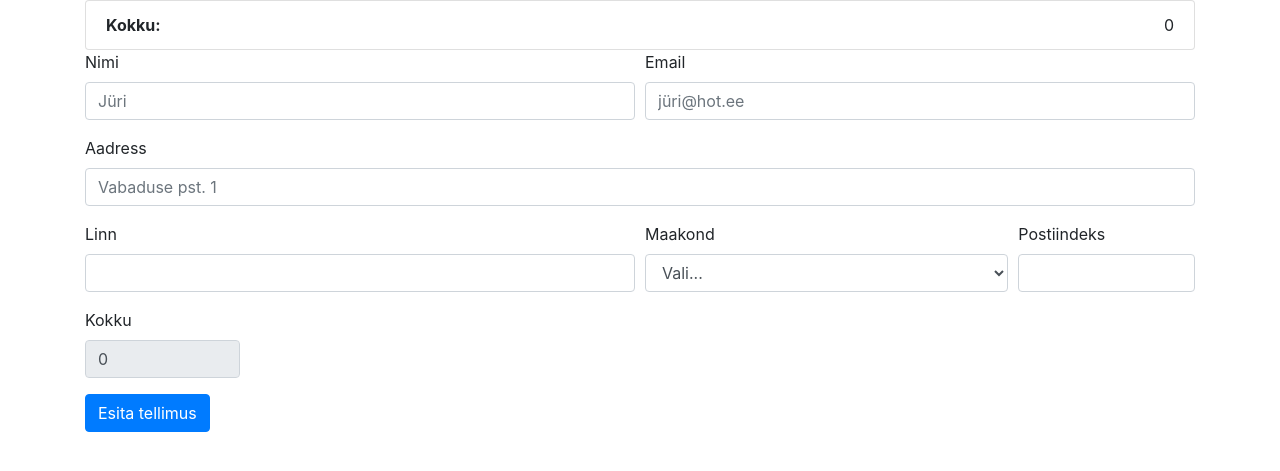
After one commit to AndriKls/Ecom_site, a Django app: page /checkout/ in a window 1280 px wide. The commit adds this page. Shown: the top 471 px of the page. Run offline with Django 5.2, Linux system fonts and the light colour scheme; some libraries are stand-ins or nearby versions.

Commit message:
Added navbar, checkout page, added total sum field to order.

```diff
--- a/shop/admin.py
+++ b/shop/admin.py
@@ -1,6 +1,7 @@
 from django.contrib import admin
-from .models import Products
+from .models import Products, Order
 # Register your models here.
 
 
 admin.site.register(Products)
+admin.site.register(Order)
--- a/shop/templates/shop/base.html
+++ b/shop/templates/shop/base.html
@@ -6,6 +6,7 @@
     <meta name="viewport" content="width=device-width, initial-scale=1.0">
     <title>{% block pagetitle %}{% endblock pagetitle %}</title>
     <link rel="stylesheet" href="https://stackpath.bootstrapcdn.com/bootstrap/4.5.2/css/bootstrap.min.css">
+    {% block scripts %}{% endblock scripts %}
     <link rel="stylesheet" href="{% static 'shop/style.css' %}">
 </head>
 <body>
@@ -16,8 +17,6 @@
     {% endblock body %}
 
 
-    <script src="https://code.jquery.com/jquery-3.5.1.min.js"></script>  <!-- jQuery -->
-    <script src="https://cdn.jsdelivr.net/npm/@popperjs/core@2.4.4/dist/umd/popper.min.js"></script>  <!-- Popper.js -->
-    <script src="https://stackpath.bootstrapcdn.com/bootstrap/4.5.2/js/bootstrap.min.js"></script>  <!-- Bootstrap JS -->
+
 </body>
 </html>
--- /dev/null
+++ b/shop/templates/shop/checkout.html
@@ -0,0 +1,109 @@
+{% extends "shop/base.html" %}
+
+{% block pagetitle %}Ostukorv{% endblock pagetitle %}
+
+{% block scripts %}
+<script src="https://code.jquery.com/jquery-3.6.0.min.js"></script>
+<script src="https://cdn.jsdelivr.net/npm/bootstrap@4.6.2/dist/js/bootstrap.bundle.min.js"></script>
+
+{% endblock scripts %}
+{% block body %}
+
+<div class="container">
+    <div class="row">
+        <div class="col-md-12">
+
+            <ul class="list-group" id="item_list">
+
+            </ul>
+        </div>
+    </div>
+
+    <div class="row">
+        <div class="col-md-12">
+            <form method="POST">
+                {% csrf_token %}
+                <input type="hidden" id="items" name="items">
+                <div class="form-row">
+                  <div class="form-group col-md-6">
+                    <label for="inputEmail4">Nimi</label>
+                    <input name="name" type="text" class="form-control" id="name" placeholder="Jüri">
+                  </div>
+                  <div class="form-group col-md-6">
+                    <label for="inputPassword4">Email</label>
+                    <input name="email" type="text" class="form-control" id="email" placeholder="jüri@hot.ee">
+                  </div>
+                </div>
+                <div class="form-group">
+                  <label for="inputAddress">Aadress</label>
+                  <input name="address" type="text" class="form-control" id="address" placeholder="Vabaduse pst. 1">
+                </div>
+                <div class="form-row">
+                  <div class="form-group col-md-6">
+                    <label for="inputCity">Linn</label>
+                    <input type="text" class="form-control" id="city" name="city">
+                  </div>
+                  <div class="form-group col-md-4">
+                    <label for="inputState">Maakond</label>
+                    <select id="county" class="form-control" name="county">
+                        <option selected>Vali...</option>
+                        <option>Harjumaa</option>
+                        <option>Hiiumaa</option>
+                        <option>Ida-Virumaa</option>
+                        <option>Jõgevamaa</option>
+                        <option>Järvamaa</option>
+                        <option>Läänemaa</option>
+                        <option>Lääne-Virumaa</option>
+                        <option>Põlvamaa</option>
+                        <option>Pärnumaa</option>
+                        <option>Raplamaa</option>
+                        <option>Saaremaa</option>
+                        <option>Tartumaa</option>
+                        <option>Valgamaa</option>
+                        <option>Viljandimaa</option>
+                        <option>Võrumaa</option>
+                    </select>
+                </div>
+                  <div class="form-group col-md-2">
+                    <label for="inputZip">Postiindeks</label>
+                    <input type="text" class="form-control" id="zipcode" name="zipcode">
+                  </div>
+                </div>
+                <div class="form-group col-md-2" style="margin-left: -0.4cm;">
+                    <label for="inputZip">Kokku</label>
+                    <input readonly="" type="text" class="form-control custom-align" id="total" name="total">
+                  </div>
+                  <button  type="submit" class="btn btn-primary">Esita tellimus</button>
+                </div>
+              </form>
+        </div>
+    </div>
+
+
+
+<script type="text/javascript">
+    if(localStorage.getItem('cart')==null){
+        var cart = {};
+    }
+    else{
+        var cart = JSON.parse(localStorage.getItem('cart'));
+    }
+    let total = 0;
+    for(item in cart){
+        let name = cart[item][1];
+        let quantity = cart[item][0];
+        let price = cart[item][2];
+        total = total + cart[item][2];
+
+
+        itemString = `<li class="list-group-item"><span class="">${quantity}</span> x ${name}<span class="badge badge-warning badge-pill">${price}</span></li>`
+
+        $('#item_list').append(itemString);
+    }
+    totalPrice =  `<li class="list-group-item d-flex justify-content-between align-items-center"><b>Kokku:</b>
+        ${total}</li>`
+    $('#total').val(total);
+    $('#item_list').append(totalPrice);
+    $('#items').val(JSON.stringify(cart));
+</script>
+{% endblock body %}
--- a/shop/urls.py
+++ b/shop/urls.py
@@ -5,5 +5,5 @@ from . import views
 urlpatterns = [
     path('', views.Index.as_view(), name='index'),
     path('product/<int:pk>', views.ProductDetail.as_view(), name='product-detail'),
-
+    path('checkout/', views.checkout, name='checkout' )
 ]
--- a/shop/views.py
+++ b/shop/views.py
@@ -1,5 +1,5 @@
 from django.shortcuts import render
-from .models import Products
+from .models import Products, Order
 from django.views.generic.list import ListView
 from django.views.generic.detail import DetailView
 
@@ -26,3 +26,19 @@ class ProductDetail(DetailView):
     model = Products
     template_name ='shop/product_detail.html'
     context_object_name = 'product'
+
+
+def checkout(request):
+    if request.method == 'POST':
+        items = request.POST.get('items', '')
+        name = request.POST.get('name', '')
+        email = request.POST.get('email', '')
+        address = request.POST.get('address', '')
+        city = request.POST.get('city', '')
+        county = request.POST.get('county', '')
+        zipcode = request.POST.get('zipcode', '')
+        total = request.POST.get('total', '')
+
+        order = Order(items=items, name=name, email=email, address=address, city=city, county=county, zipcode=zipcode, total=total)
+        order.save()
+    return render(request, 'shop/checkout.html')
```
Also changed, not shown: shop/models.py (+15 -0 lines), shop/templates/shop/includes/navbar.html (added, +25 -0 lines), shop/templates/shop/index.html (+84 -4 lines), db.sqlite3, shop/migrations/0002_order_alter_products_options.py (added), shop/migrations/0003_order_total.py (added), shop/static/shop/style.css (line endings or trailing spaces).
